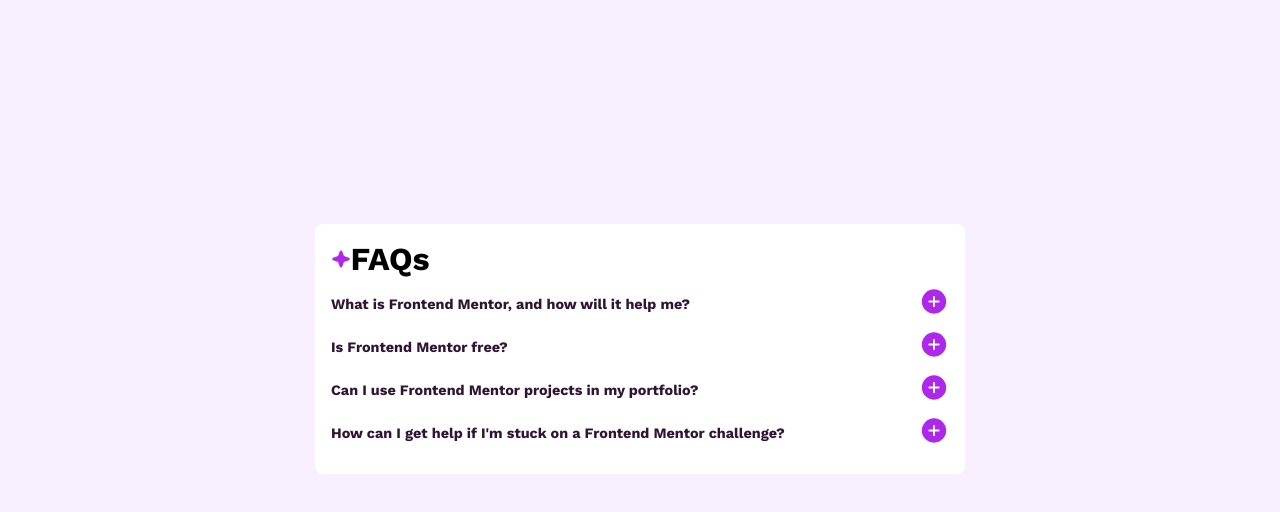
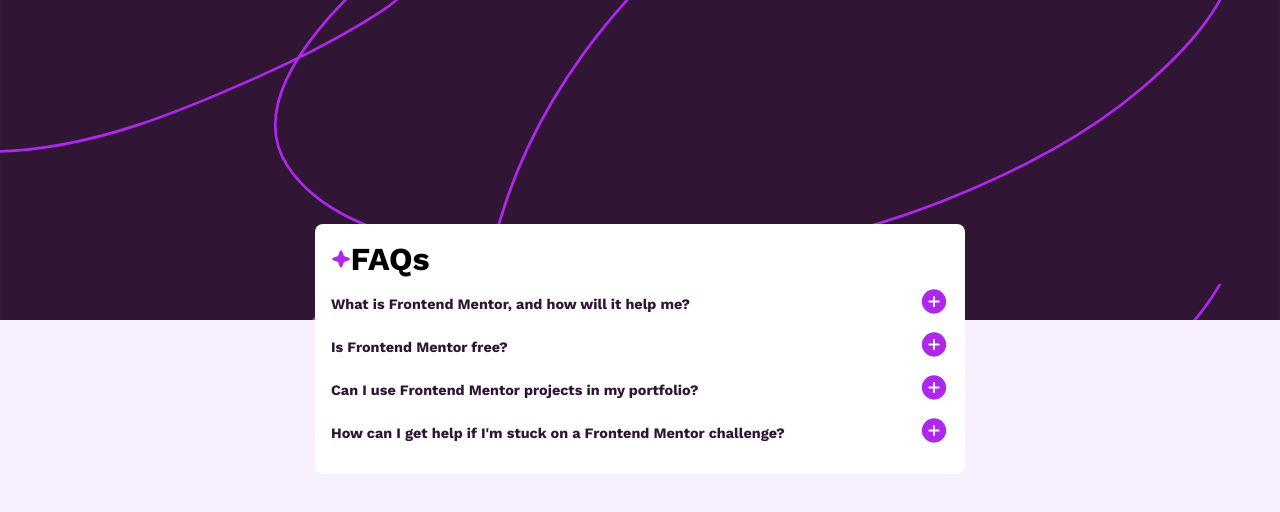
Before and after one commit to ScreamPunk27/FAQ-accordion, a plain HTML site: page index.html in a window 1280 px wide. Drawn offline with nearby package versions, Linux system fonts and the light colour scheme; the site is published under a folder, as on GitHub Pages, so addresses that start at the root find nothing.

Commit message:
Update style.css

```diff
--- a/css/style.css
+++ b/css/style.css
@@ -112,7 +112,7 @@
 
 @media screen and (min-width:700px){
     .container__accordion{
-        background-image: url('/assets/images/background-pattern-desktop.svg');
+        background-image: url('../assets/images/background-pattern-desktop.svg');
         background-size: 100%;
     }
 
```
